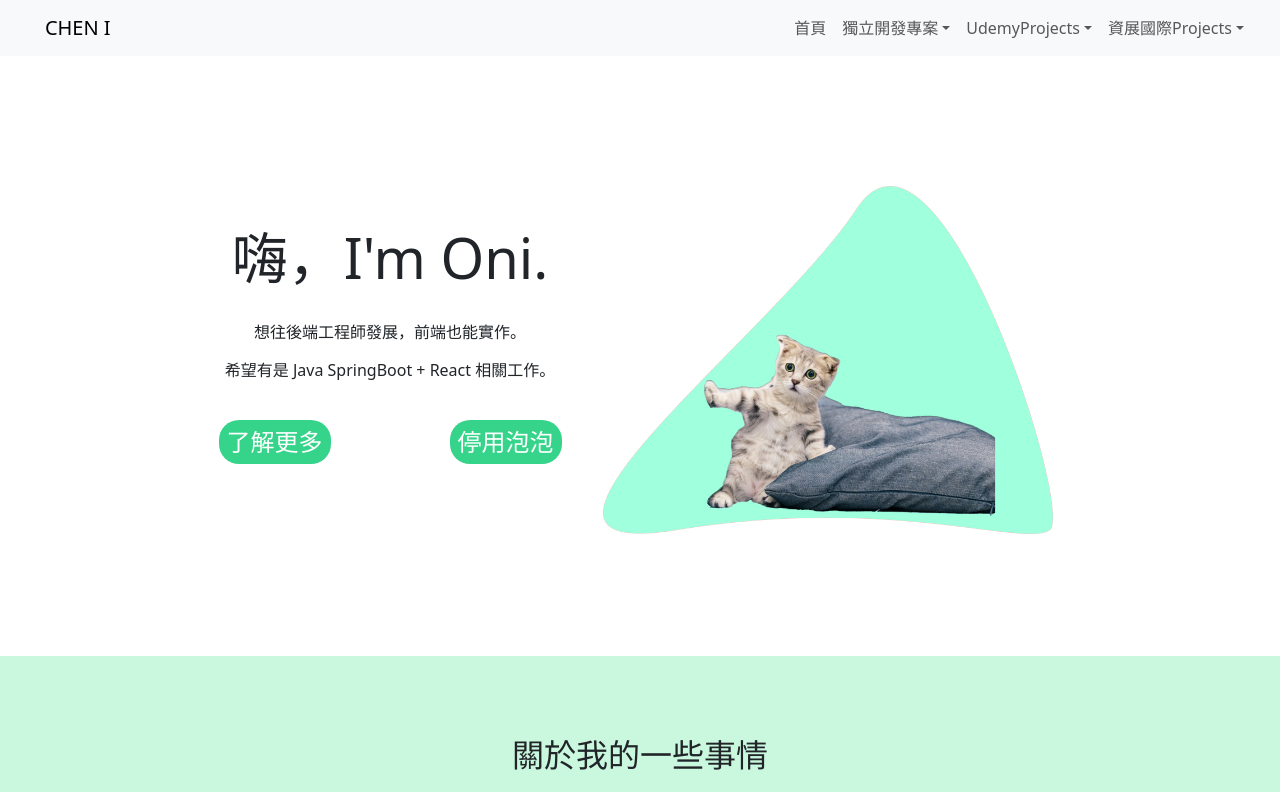
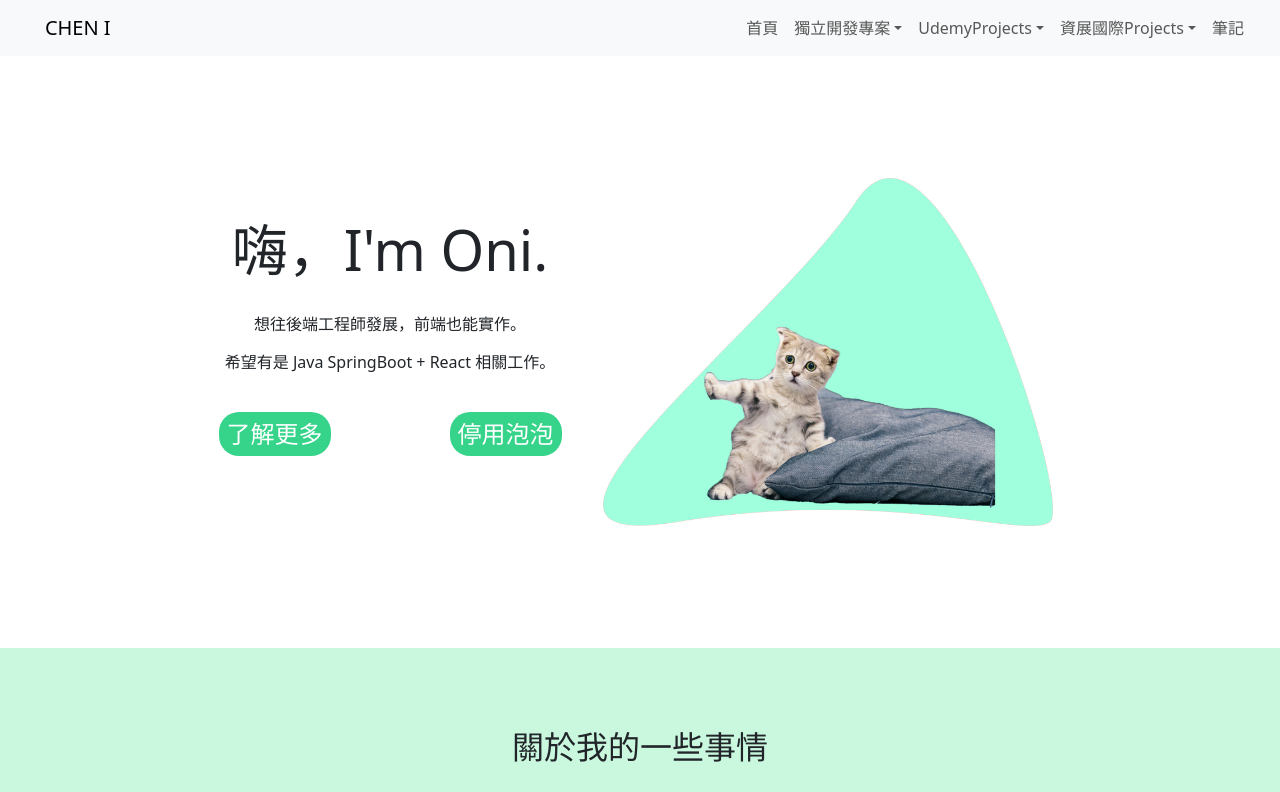
Before and after one commit to odenmeow/Portfolio, a Next.js app in the folder my-next/: page / in a window 1280 px wide. Shown: the top 792 px of the page. Built offline with nearby package versions, Linux system fonts and the light colour scheme.

Commit message:
section 4-5 [修改+新觀念] 泡泡群體有使用marginTop，把它移除，Nav則使用sticky來應付，另外Link 使用as={Link} +href 來做SPA特性

```diff
--- a/my-next/components/layout.js
+++ b/my-next/components/layout.js
@@ -57,7 +57,7 @@ export default function Layout({ children, bubbleStatus }) {
       <Navbar
         expand={false}
         className="navbar-expand-lg bg-body-tertiary mb-3"
-        fixed="top"
+        sticky="top"
       >
         <Container fluid>
           <Navbar.Brand
@@ -85,7 +85,7 @@ export default function Layout({ children, bubbleStatus }) {
             </Offcanvas.Header>
             <Offcanvas.Body>
               <Nav className="justify-content-end flex-grow-1 pe-3">
-                <Nav.Link className={style.NavLinkHover} href="/">
+                <Nav.Link as={Link} href="/" className={style.NavLinkHover}>
                   首頁
                 </Nav.Link>
 
@@ -134,6 +134,9 @@ export default function Layout({ children, bubbleStatus }) {
                     </NavDropdown.Item>
                   ))}
                 </NavDropdown>
+                <Nav.Link className={style.NavLinkHover} href="/OniNote">
+                  筆記
+                </Nav.Link>
               </Nav>
               {/* <Form className="d-flex">
                   <Form.Control
@@ -149,7 +152,7 @@ export default function Layout({ children, bubbleStatus }) {
         </Container>
       </Navbar>
 
-      <section style={{ marginTop: "10vh" }}>{children}</section>
+      <section>{children}</section>
       <footer>
         <div>
           Power by NextJS{" "}
--- a/my-next/styles/bubble.module.css
+++ b/my-next/styles/bubble.module.css
@@ -4,7 +4,7 @@
   top: 0;
   right: 0;
   left: 0;
-  z-index: 10;
+  z-index: 100;
   pointer-events: none;
   overflow: hidden;
 }
```
